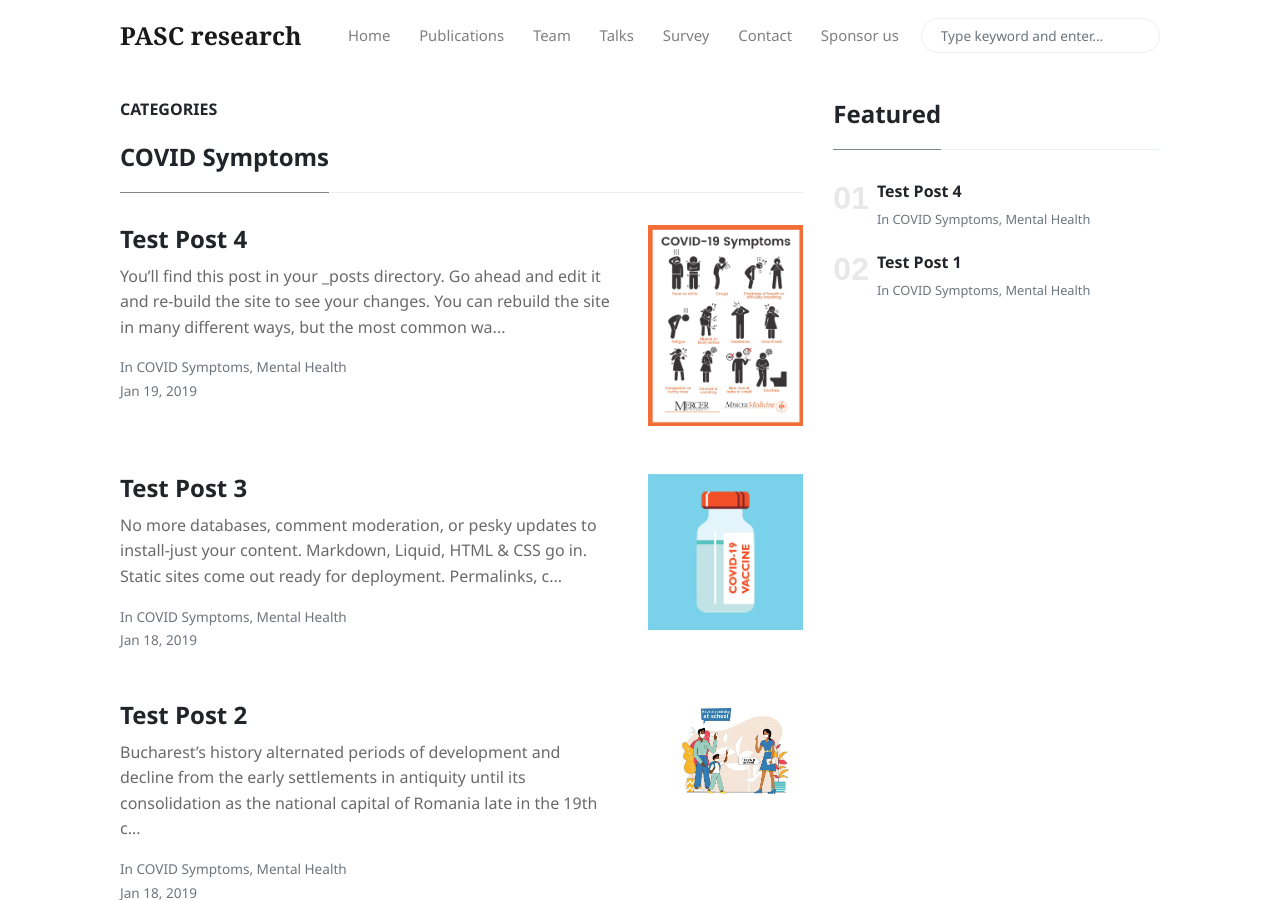
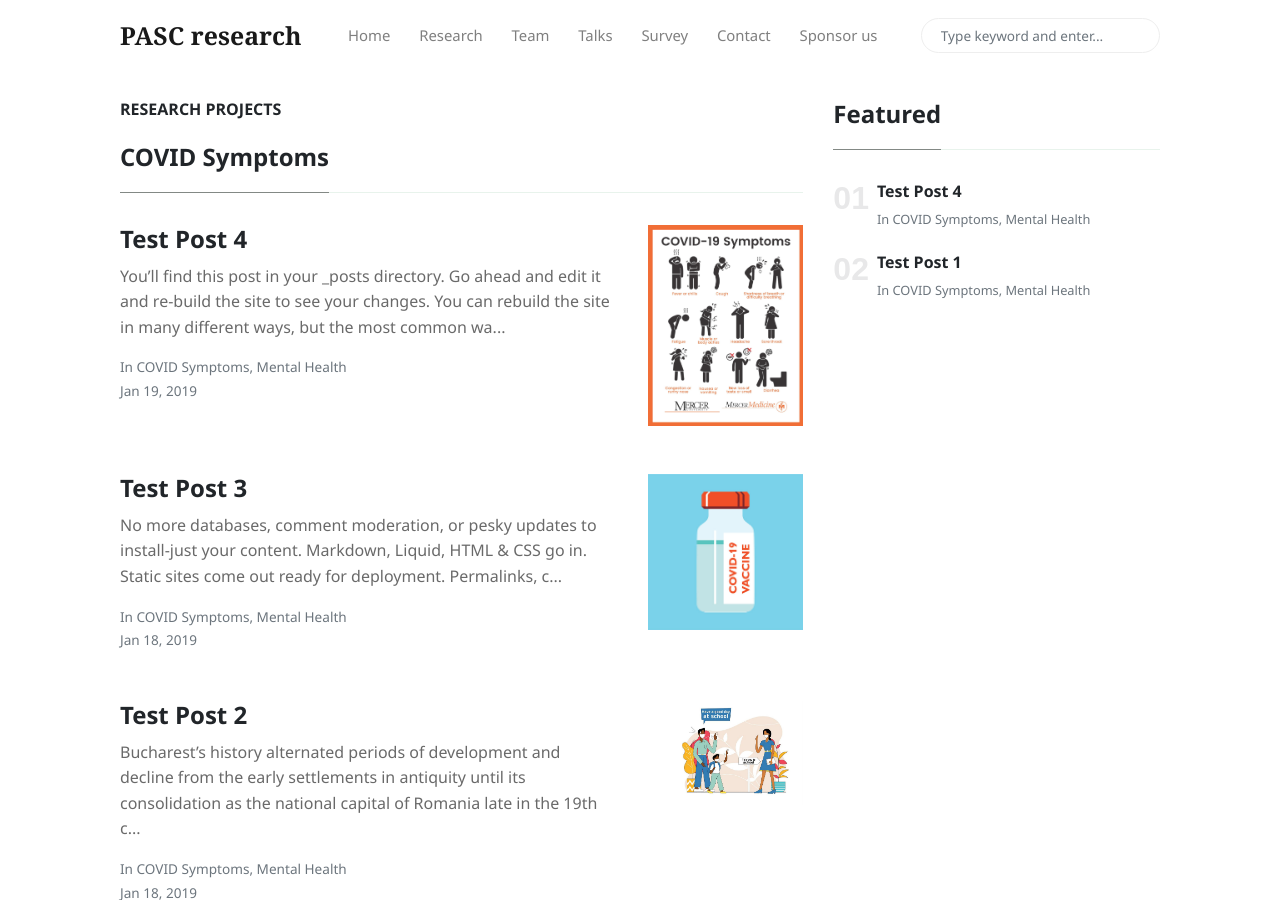
Before and after one commit to pasc-research/pasc-research.github.io, a Jekyll site: the page built from _pages/categories.html, in a window 1280 px wide and 900 px high. Built offline with Jekyll 4.4.1, drawn with Linux system fonts in a browser that asks for light colours; nearby versions of some CDN libraries.

```diff
--- a/_includes/menu-header.html
+++ b/_includes/menu-header.html
@@ -4,7 +4,7 @@
 <a class="nav-link" href="{{site.baseurl}}/index.html">Home</a>
 </li>
 <li class="nav-item">
-<a class="nav-link" href="{{site.baseurl}}/categories.html">Publications</a>
+<a class="nav-link" href="{{site.baseurl}}/categories.html">Research</a>
 </li>
 <a class="nav-link" href="{{site.baseurl}}/authors-list.html">Team</a>
 </li>
--- a/_pages/categories.html
+++ b/_pages/categories.html
@@ -7,7 +7,7 @@
 <div class="container">
     <div class="row justify-content-center">
         <div class="col-md-8">
-        <h1 class="font-weight-bold title h6 text-uppercase mb-4">Categories</h1>
+        <h1 class="font-weight-bold title h6 text-uppercase mb-4">Research projects</h1>
 
         {% for category in site.categories %}
         <h4 class="font-weight-bold spanborder text-capitalize" id="{{ category[0] | downcase }}"><span>{{ category[0] }}</span></h4>
```
